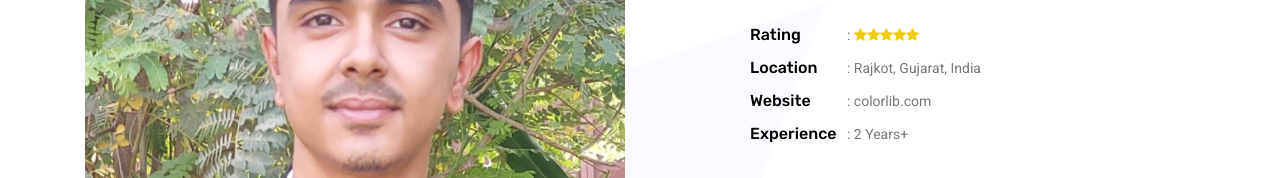
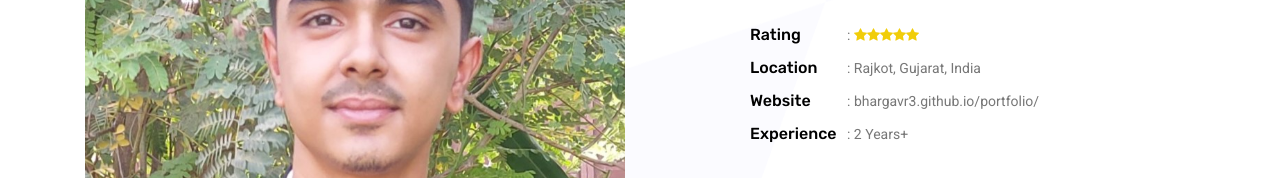
Before and after one commit to bhargavr3/portfolio, a plain HTML site: page portfolio-details.html in a window 1280 px wide. Shown: the part 910-1088 px from the top of the page. Drawn offline with Linux system fonts and the light colour scheme; some packages are replaced by stand-ins of ours.

Commit message:
Update portfolio-details.html

```diff
--- a/portfolio-details.html
+++ b/portfolio-details.html
@@ -92,7 +92,7 @@
                                 <li><span>Rating</span>: <i class="fa fa-star"></i><i class="fa fa-star"></i><i
                                         class="fa fa-star"></i><i class="fa fa-star"></i><i class="fa fa-star"></i></li>
                                 <li><span>Location</span>: Rajkot, Gujarat, India</li>
-                                <li><span>Website</span>: colorlib.com</li>
+                                <li><span>Website</span>: <a>bhargavr3.github.io/portfolio/</a></li>
                                 <li><span>Experience</span>: 2 Years+</li>
                             </ul>
                         </div>
```
